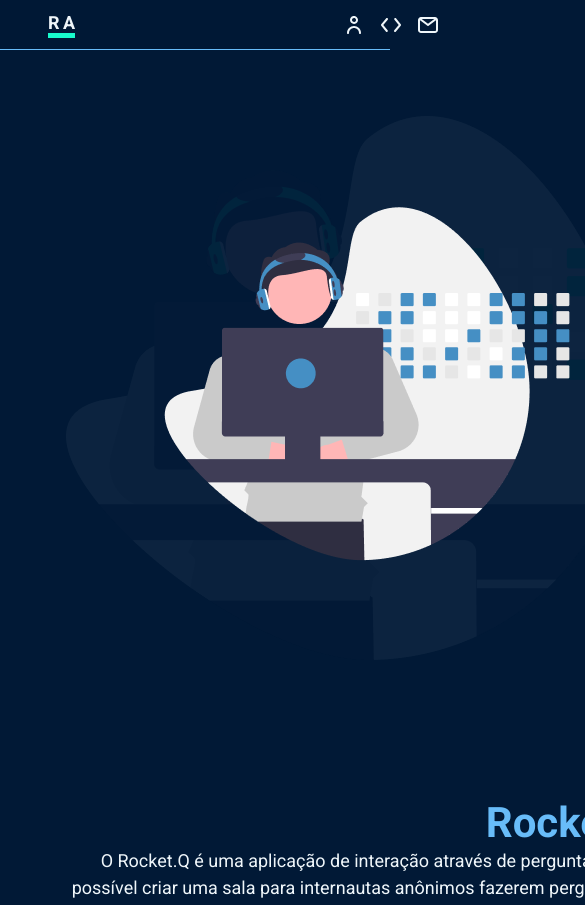
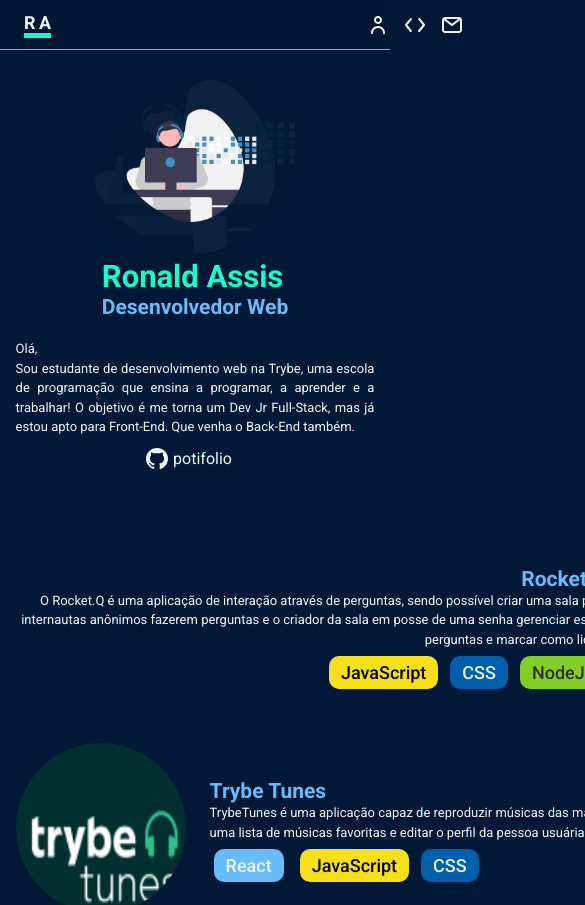
Before and after one commit to ronald-assis/Portfolio, a React (Create React App) app: page / in a window 390 px wide. Shown: the top 905 px of the page, 585 px wide, since content can reach past the window. Built offline with nearby package versions, Linux system fonts and the light colour scheme.

Commit message:
adjusting global font size and adjusting  about components

```diff
--- a/src/Global.css
+++ b/src/Global.css
@@ -54,3 +54,39 @@
   font-size: 18px;
   line-height: 150.69%;
 }
+
+@media screen and (max-width: 767px) {
+  a {
+    margin-right: 13px;
+  }
+
+  h1 {
+    font-size: 31px;
+  }
+
+  h2 {
+    font-size: 21px;
+  }
+
+  p {
+    font-size: 13px;
+  }
+}
+
+@media screen and (min-width: 767px) and (max-width: 820px) {
+  a {
+    margin-right: 13px;
+  }
+
+  h1 {
+    font-size: 38px;
+  }
+
+  h2 {
+    font-size: 28px;
+  }
+
+  p {
+    font-size: 15px;
+  }
+}
--- a/src/components/About/about.css
+++ b/src/components/About/about.css
@@ -3,3 +3,27 @@
   margin-top: 116px;
   scroll-margin-top: 60px;
 }
+
+@media screen and (max-width: 767px) {
+  .about {
+    flex-direction: column;
+    align-items: center;
+    margin-top: 80px;
+  }
+
+  .about .info-about-me {
+    display: flex;
+    flex-direction: column;
+    align-items: center;
+    margin: 0;
+  }
+
+  .about .info-about-me h1 {
+    margin: 0;
+  }
+
+  .about .info-about-me p {
+    margin: 20px auto 10px;
+    text-align: justify;
+  }
+}
--- a/src/components/Header/header.css
+++ b/src/components/Header/header.css
@@ -11,3 +11,9 @@
   position: fixed;
   top: 0;
 }
+
+@media screen and (max-width: 820px) {
+  header {
+    padding: 0 24px;
+  }
+}
--- /dev/null
+++ b/src/components/Illustration/Illustration.css
@@ -0,0 +1,11 @@
+@media screen and (max-width: 767px) {
+  .illustration img {
+    width: 200px;
+  }
+}
+
+@media screen and (min-width: 768px) and (max-width: 820px) {
+  .illustration img {
+    width: 300px;
+  }
+}
--- a/src/components/Illustration/index.js
+++ b/src/components/Illustration/index.js
@@ -1,5 +1,6 @@
 import React from "react";
 import illustration from "../images/main_image.png";
+import './Illustration.css';
 
 function Illustration() {
   return (
--- a/src/components/Main/main.css
+++ b/src/components/Main/main.css
@@ -2,3 +2,9 @@
   width: 66%;
   margin: auto;
 }
+
+@media screen and (max-width: 820px) {
+  main {
+    width: 92%;
+  }
+}
--- a/src/components/Menu/menu.css
+++ b/src/components/Menu/menu.css
@@ -19,10 +19,6 @@
 }
 
 @media screen and (max-width: 820px) {
-  .navigation a {
-    margin-right: 13px;
-  }
-
   .navigation a span {
     display: none;
   }
```
